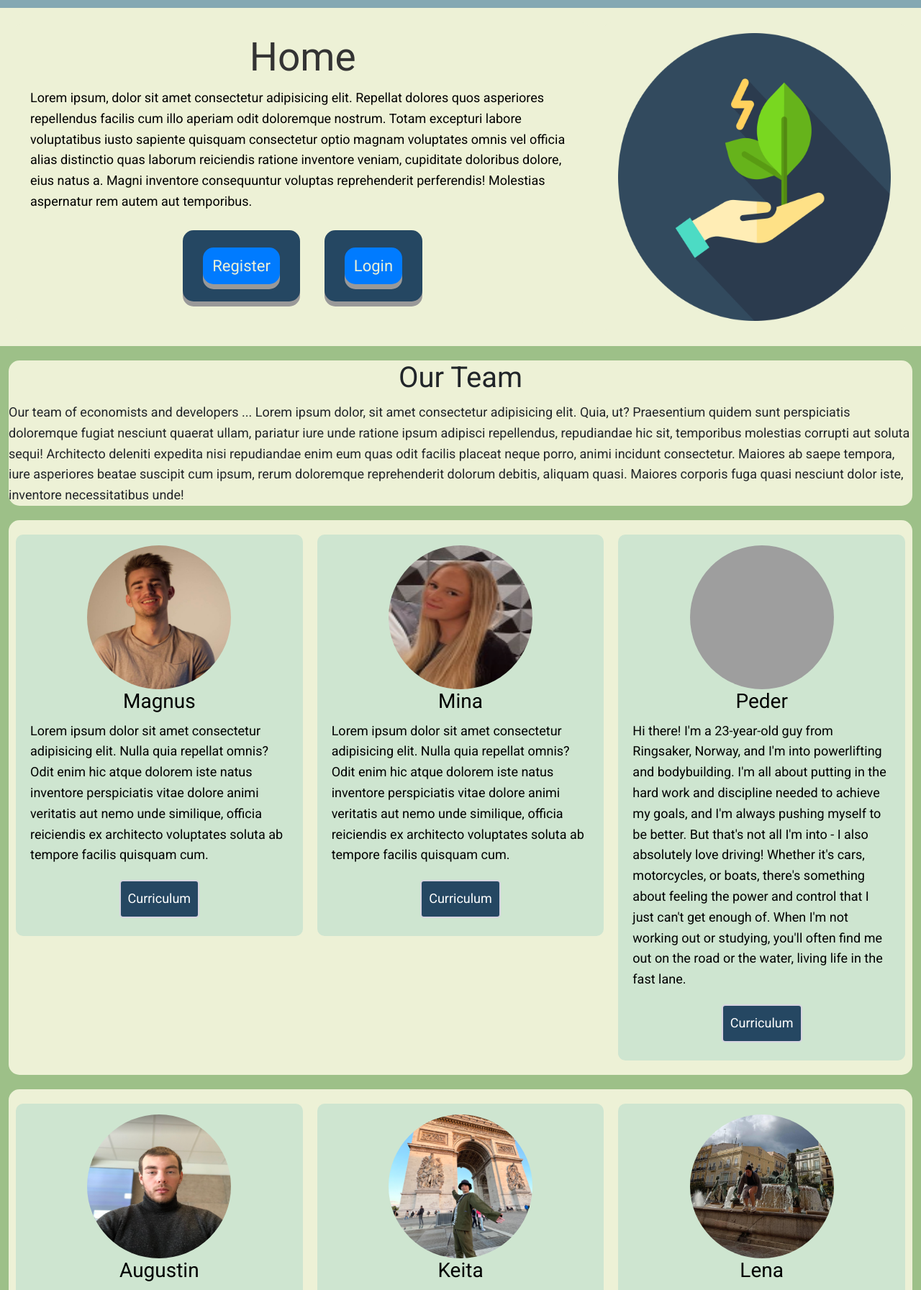
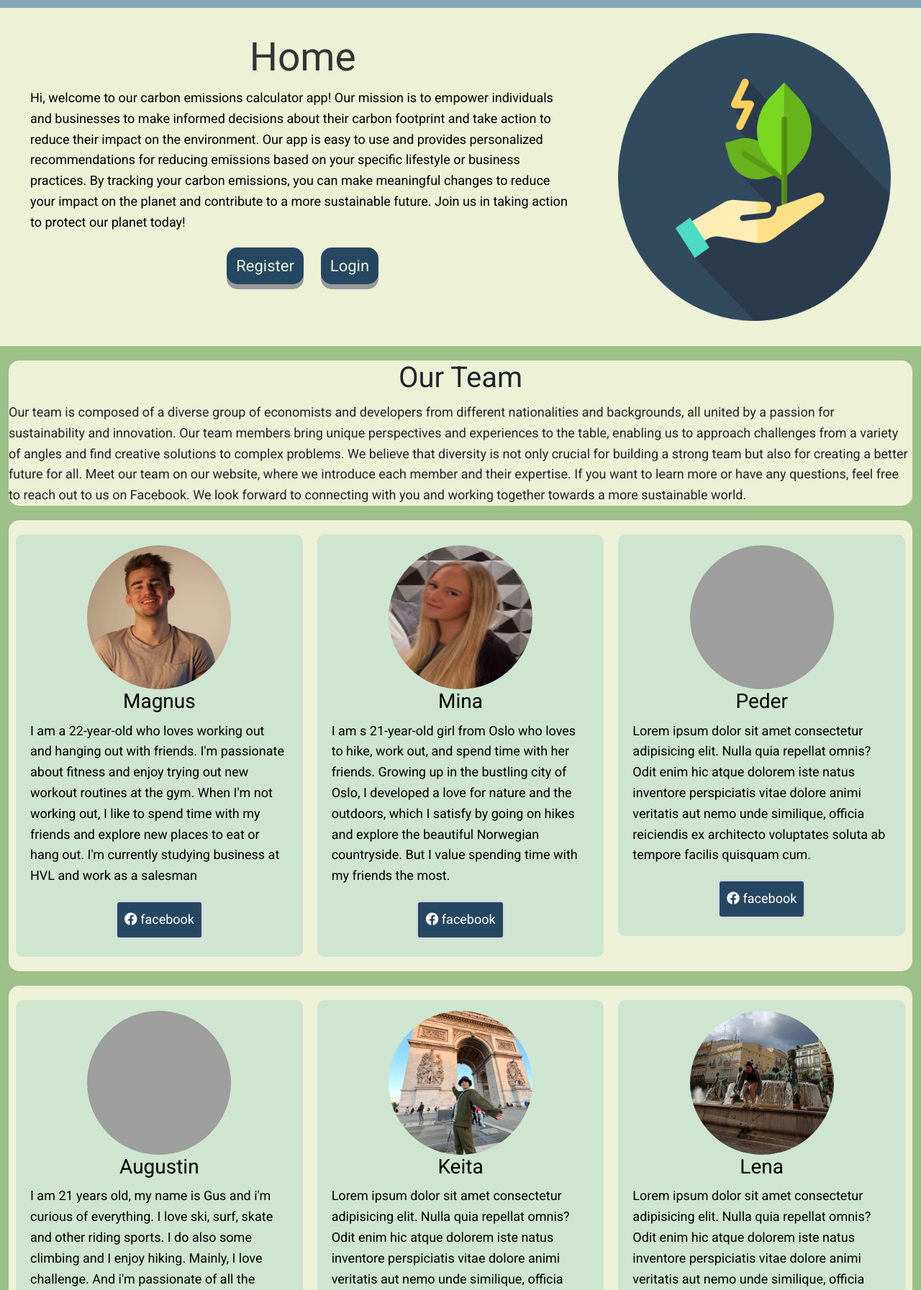
Before and after one commit to PederEP/Carbon_App, a Flask app: page / in a window 1280 px wide. Shown: the part 59-1852 px from the top of the page at 72% size. Run offline with Flask 2, Linux system fonts and the light colour scheme; some libraries are stand-ins or nearby versions; grey boxes are pictures that could not be loaded.

Commit message:
Update home.html
Home final?

```diff
--- a/capp/templates/home.html
+++ b/capp/templates/home.html
@@ -18,14 +18,11 @@
         {% endwith %}
         <h1 style="font-size:55px;"><span class="text-logo"> Home</span></h1>
         <p style="text-align:left;">
-            Lorem ipsum, dolor sit amet consectetur adipisicing elit. Repellat dolores quos asperiores repellendus facilis cum illo aperiam odit doloremque nostrum. Totam excepturi labore voluptatibus iusto sapiente quisquam consectetur optio magnam voluptates omnis vel officia alias distinctio quas laborum reiciendis ratione inventore veniam, cupiditate doloribus dolore, eius natus a. Magni inventore consequuntur voluptas reprehenderit perferendis! Molestias aspernatur rem autem aut temporibus.
-        </p>
-        <div class="container_buttons_links_header_home">
-          <div class="btn">
-              <a href="{{url_for('users.register')}}" class="btn btn-primary btn-lg mr-2", style="background-color:#007bff;">Register</a>
-          </div>
-          <div class="btn">
-              <a href="{{url_for('users.login')}}" class="btn btn-primary btn-lg mr-2", style="background-color:#007bff;">Login</a>
+          Hi, welcome to our carbon emissions calculator app! Our mission is to empower individuals and businesses to make informed decisions about their carbon footprint and take action to reduce their impact on the environment. Our app is easy to use and provides personalized recommendations for reducing emissions based on your specific lifestyle or business practices. By tracking your carbon emissions, you can make meaningful changes to reduce your impact on the planet and contribute to a more sustainable future. Join us in taking action to protect our planet today!        </p>
+        <div class="container">
+          <div class="buttons">
+              <a href="{{url_for('users.register')}}" class="btn btn-1"> Register </a>
+              <a href="{{url_for('users.login')}}" class="btn btn-1">Login </a>
           </div>
         </div>
       </div>
@@ -48,8 +45,7 @@
     <div class="developers" style="display:block;">
       <h1 style="text-align:center;"> Our Team</h1>
       <p>
-        Our team of economists and developers ... Lorem ipsum dolor, sit amet consectetur adipisicing elit. Quia, ut? Praesentium quidem sunt perspiciatis doloremque fugiat nesciunt quaerat ullam, pariatur iure unde ratione ipsum adipisci repellendus, repudiandae hic sit, temporibus molestias corrupti aut soluta sequi! Architecto deleniti expedita nisi repudiandae enim eum quas odit facilis placeat neque porro, animi incidunt consectetur. Maiores ab saepe tempora, iure asperiores beatae suscipit cum ipsum, rerum doloremque reprehenderit dolorum debitis, aliquam quasi. Maiores corporis fuga quasi nesciunt dolor iste, inventore necessitatibus unde!
-      </p>
+        Our team is composed of a diverse group of economists and developers from different nationalities and backgrounds, all united by a passion for sustainability and innovation. Our team members bring unique perspectives and experiences to the table, enabling us to approach challenges from a variety of angles and find creative solutions to complex problems. We believe that diversity is not only crucial for building a strong team but also for creating a better future for all. Meet our team on our website, where we introduce each member and their expertise. If you want to learn more or have any questions, feel free to reach out to us on Facebook. We look forward to connecting with you and working together towards a more sustainable world.      </p>
     </div>
 
     <div class="developers">
@@ -60,10 +56,10 @@
           height="200"
           alt=""style="border-radius: 50%; width:200px;">
           <h3>Magnus</h3>
-          <p>  Lorem ipsum dolor sit amet consectetur adipisicing elit. Nulla quia repellat omnis? Odit enim hic atque dolorem iste natus inventore perspiciatis vitae dolore animi veritatis aut nemo unde similique, officia reiciendis ex architecto voluptates soluta ab tempore facilis quisquam cum.
-          </p>
+          <p>
+            I am a 22-year-old who loves working out and hanging out with friends. I'm passionate about fitness and enjoy trying out new workout routines at the gym. When I'm not working out, I like to spend time with my friends and explore new places to eat or hang out. I'm currently studying business at HVL and work as a salesman          </p>
           <div class="section_container_buttons_developers">
-            <a class="btn_developers" href="#"  target="_blank">Curriculum</a>
+            <a class="btn_developers" href="https://www.facebook.com/magnus.vevle"  target="_blank"><i class="fa-brands fa-facebook"></i> facebook</a>
           </div>
         </div>
         <div class="box">
@@ -73,10 +69,10 @@
           height="200"
           alt=""style="border-radius: 50%; width:200px;">
           <h3>Mina</h3>
-          <p>  Lorem ipsum dolor sit amet consectetur adipisicing elit. Nulla quia repellat omnis? Odit enim hic atque dolorem iste natus inventore perspiciatis vitae dolore animi veritatis aut nemo unde similique, officia reiciendis ex architecto voluptates soluta ab tempore facilis quisquam cum.
-          </p>
+          <p>
+            I am s 21-year-old girl from Oslo who loves to hike, work out, and spend time with her friends. Growing up in the bustling city of Oslo, I developed a love for nature and the outdoors, which I satisfy by going on hikes and explore the beautiful Norwegian countryside. But I value spending time with my friends the most.         </p>
           <div class="section_container_buttons_developers">
-            <a class="btn_developers" href="#"  target="_blank">Curriculum</a>
+            <a class="btn_developers" href="https://www.facebook.com/profile.php?id=100009930134831"  target="_blank"><i class="fa-brands fa-facebook"></i> facebook</a>
           </div>
         </div>
         <div class="box">
@@ -86,10 +82,10 @@
           height="200"
           alt=""style="border-radius: 50%; width:200px;">
           <h3>Peder</h3>
-          <p>  Hi there! I'm a 23-year-old guy from Ringsaker, Norway, and I'm into powerlifting and bodybuilding. I'm all about putting in the hard work and discipline needed to achieve my goals, and I'm always pushing myself to be better. But that's not all I'm into - I also absolutely love driving! Whether it's cars, motorcycles, or boats, there's something about feeling the power and control that I just can't get enough of. When I'm not working out or studying, you'll often find me out on the road or the water, living life in the fast lane.
+          <p>  Lorem ipsum dolor sit amet consectetur adipisicing elit. Nulla quia repellat omnis? Odit enim hic atque dolorem iste natus inventore perspiciatis vitae dolore animi veritatis aut nemo unde similique, officia reiciendis ex architecto voluptates soluta ab tempore facilis quisquam cum.
           </p>
           <div class="section_container_buttons_developers">
-            <a class="btn_developers" href="#"  target="_blank">Curriculum</a>
+            <a class="btn_developers" href="https://www.facebook.com/pedereugen.porsvik"  target="_blank"><i class="fa-brands fa-facebook"></i> facebook</a>
           </div>
         </div>
     </div>
@@ -97,16 +93,16 @@
     <div class="developers">
       <div class="box">
         <img
-        src="{{url_for('static', filename='icons/Augustin.png')}}"
+        src="{{url_for('static', filename='icons/augustin.jpg')}}"
         width="200"
         height="200"
         alt=""style="border-radius: 50%; width:200px;">
         <h3>Augustin</h3>
         <p>
-          I am 21 years old, my name is Gus and i'm curious of everything. I love ski, surf, skate and other riding sports. I do also some climbing and I enjoy hiking. Mainly, I love challenge. And i'm passionate of all the culture. I also read lot and astrophysics is/was a hobby. About my studies, i'm in third year of an international business school. I also work for a danish company for now 1 year.
+          I am 21 years old, my name is Gus and i'm curious of everything. I love ski, surf, skate and other riding sports. I do also some climbing and I enjoy hiking. Mainly, I love challenge. And i'm passionate of all the culture. I also read lot and astrophysics is/was a hobby. About my studies, i'm in third year of an international business school.
         </p>
         <div class="section_container_buttons_developers">
-          <a class="btn_developers" href="#"  target="_blank">Curriculum</a>
+          <a class="btn_developers" href="https://www.facebook.com/profile.php?id=100011507229588"  target="_blank"><i class="fa-brands fa-facebook"></i> facebook</a>
         </div>
       </div>
       <div class="box">
@@ -119,7 +115,7 @@
         <p>  Lorem ipsum dolor sit amet consectetur adipisicing elit. Nulla quia repellat omnis? Odit enim hic atque dolorem iste natus inventore perspiciatis vitae dolore animi veritatis aut nemo unde similique, officia reiciendis ex architecto voluptates soluta ab tempore facilis quisquam cum.
         </p>
         <div class="section_container_buttons_developers">
-          <a class="btn_developers" href="#"  target="_blank">Curriculum</a>
+          <a class="btn_developers" href="https://www.facebook.com/keita.ueda.315"  target="_blank"><i class="fa-brands fa-facebook"></i> facebook</a>
         </div>
       </div>
       <div class="box">
@@ -132,7 +128,7 @@
         <p>  Lorem ipsum dolor sit amet consectetur adipisicing elit. Nulla quia repellat omnis? Odit enim hic atque dolorem iste natus inventore perspiciatis vitae dolore animi veritatis aut nemo unde similique, officia reiciendis ex architecto voluptates soluta ab tempore facilis quisquam cum.
         </p>
         <div class="section_container_buttons_developers">
-          <a class="btn_developers" href="#"  target="_blank">Curriculum</a>
+          <a class="btn_developers" href="https://www.facebook.com/lena.maes.733"  target="_blank"><i class="fa-brands fa-facebook"></i> facebook</a>
         </div>
       </div>
   </div>
@@ -147,7 +143,7 @@
       <p>  Hello my name is Brock Cunningham. I am from Seattle, USA and my home University is Western Washington University. I love to ski, lift, game, and camp with my friends. I will get my major in enviromental studies with a minor in economics.
       </p>
       <div class="section_container_buttons_developers">
-        <a class="btn_developers" href="#"  target="_blank">Curriculum</a>
+        <a class="btn_developers" href="https://www.facebook.com/profile.php?id=100084370098603"  target="_blank"><i class="fa-brands fa-facebook"></i> facebook</a>
       </div>
     </div>
     <div class="box">
```
